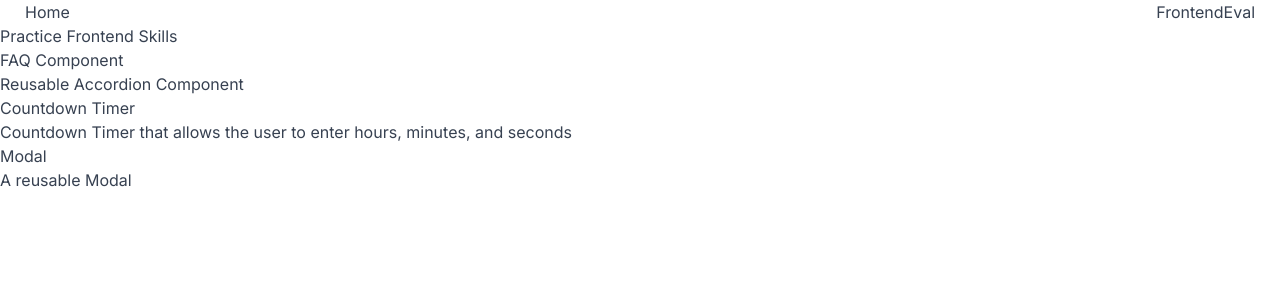
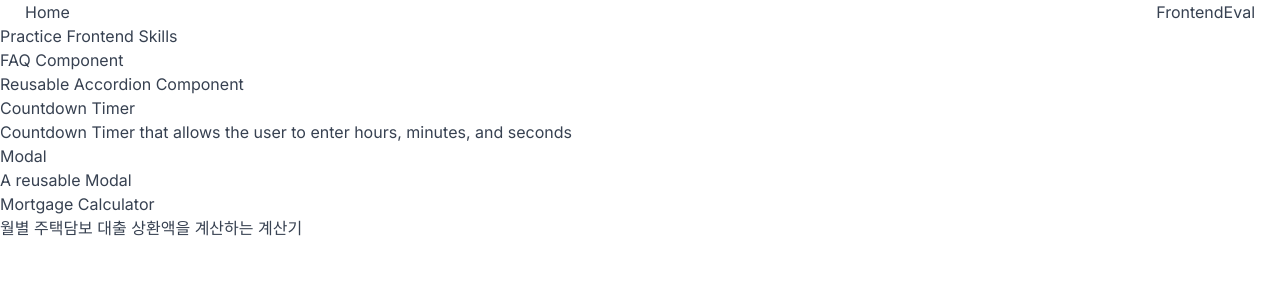
Before and after one commit to deltam3/fepmp, a Next.js app in the folder fepmp/: page /frontendeval in a window 1280 px wide. Shown: the top 300 px of the page. Built offline with nearby package versions, Linux system fonts and the light colour scheme.

Commit message:
mortgage calculator page setup

```diff
--- a/fepmp/app/_components/ProblemList.tsx
+++ b/fepmp/app/_components/ProblemList.tsx
@@ -19,6 +19,12 @@ const ProblemList = () => {
           <Link href="/frontendeval/easy/modal">Modal</Link>
           <p>A reusable Modal</p>
         </li>
+        <li>
+          <Link href="/frontendeval/easy/mortgagecalculator">
+            Mortgage Calculator
+          </Link>
+          <p>월별 주택담보 대출 상환액을 계산하는 계산기 </p>
+        </li>
       </ul>
     </div>
   );
--- a/fepmp/app/frontendeval/easy/mortgagecalculator/page.tsx
+++ b/fepmp/app/frontendeval/easy/mortgagecalculator/page.tsx
@@ -3,7 +3,11 @@ import React from "react";
 type Props = {};
 
 const page = (props: Props) => {
-  return <div>page</div>;
+  return (
+    <div>
+      <h1>월별 주택담보 대출 상환액을 계산하는 계산기 </h1>
+    </div>
+  );
 };
 
 export default page;
```
